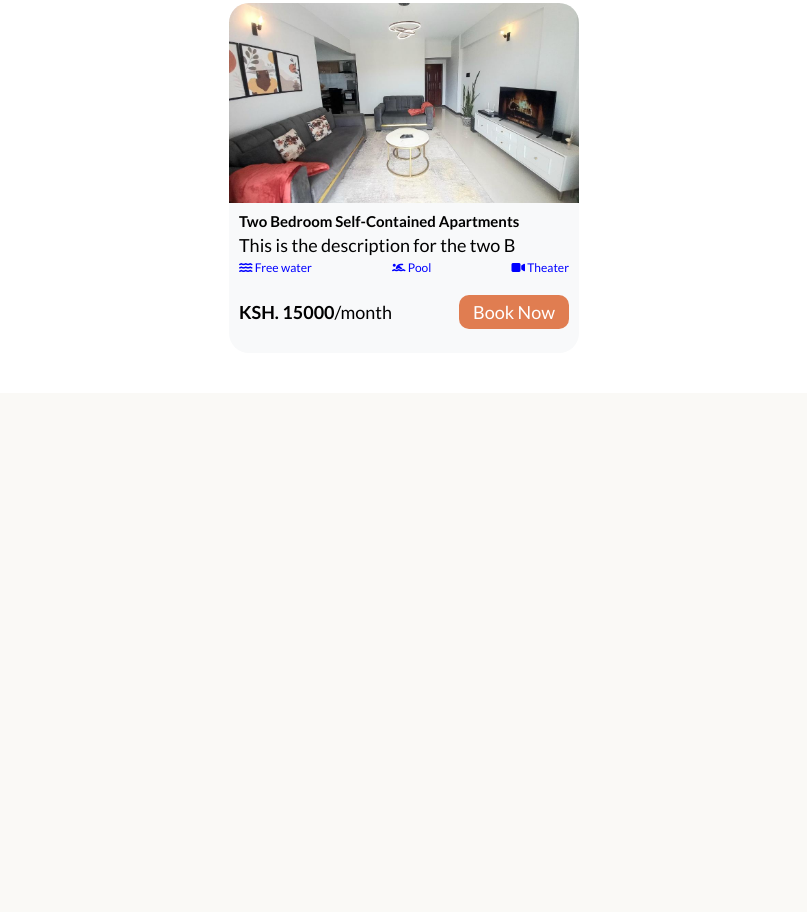
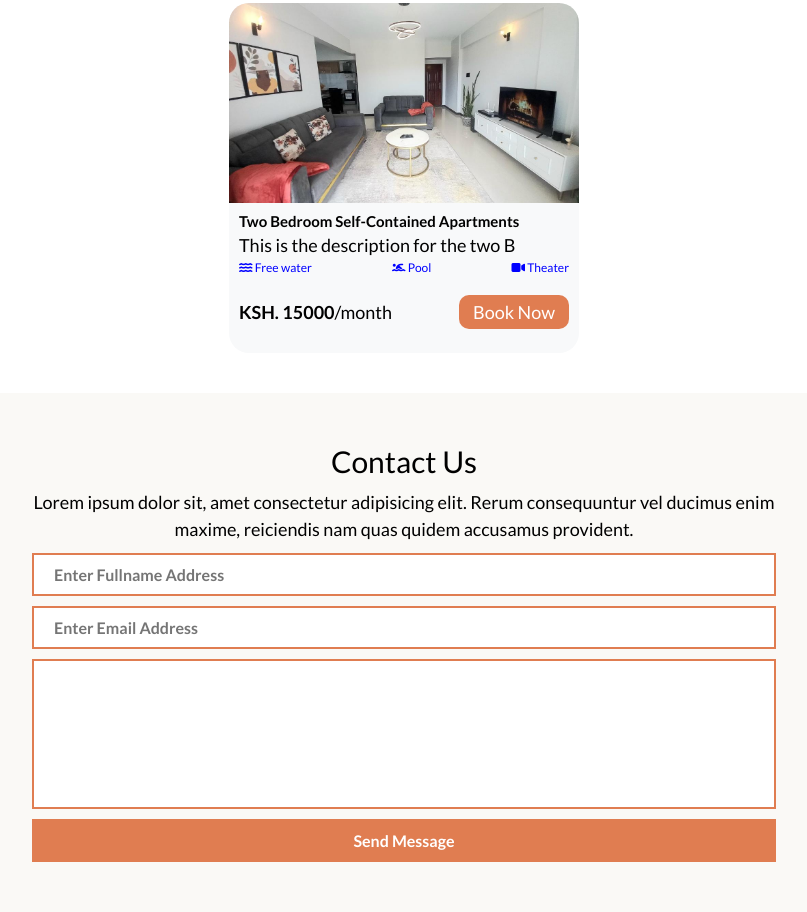
Before and after one commit to anthony-muuo/Urban-Apartment-Landing-Page, a website built with Vite: page index.html in a window 1280 px wide. Shown: the part 2061-2973 px from the top of the page, without its empty margins (236-1043 px from the left). Before the commit the page ends 2454 px from the top, so only its background shows below. Built offline with nearby package versions, Linux system fonts and the light colour scheme.

Commit message:
added a form for user to send us a message

```diff
--- a/index.html
+++ b/index.html
@@ -303,5 +303,20 @@
         <!-- end of two b self contained -->
       </div>
     </div>
+    <!-- contacts...information -->
+    <div class="contacts">
+      <h3 class="newslette-title">Contact Us</h3>
+      <p class="newsletter-text">
+        Lorem ipsum dolor sit, amet consectetur adipisicing elit. Rerum
+        consequuntur vel ducimus enim maxime, reiciendis nam quas quidem
+        accusamus provident.
+      </p>
+      <form class="newsletter-form">
+        <input type="text" placeholder="enter fullname address" />
+        <input type="email" placeholder="enter email address" />
+        <textarea name="messageSend" id="message"></textarea>
+        <button class="submit-btn">Send Message</button>
+      </form>
+    </div>
   </body>
 </html>
--- a/src/style.css
+++ b/src/style.css
@@ -174,6 +174,7 @@ h2 {
     font-size: 2rem;
   }
 }
+
 @media screen and (max-width: 43.75em) {
   .what {
     padding: 3rem 4rem;
@@ -303,3 +304,86 @@ h2 {
   align-items: center;
   font-size: 1.2rem;
 }
+.contacts {
+  padding: 5rem 2rem;
+  display: flex;
+  flex-direction: column;
+  align-items: center;
+}
+form > input {
+  font-family: inherit;
+  padding: 1rem 2rem;
+  border: none;
+  outline: none;
+  border: 2px solid var(--primary-color);
+  font-size: 1.6rem;
+  transition: all 0.4s;
+}
+
+form > input::placeholder {
+  text-transform: capitalize;
+  font-weight: 600;
+}
+
+.submit-btn {
+  font-family: inherit;
+  padding: 1rem 2rem;
+  border: none;
+  outline: none;
+  background-color: var(--primary-color);
+  color: var(--white-color);
+  font-weight: bold;
+  text-transform: capitalize;
+  font-size: 1.6rem;
+  border: 2px solid var(--primary-color);
+  cursor: pointer;
+}
+.newslette-title {
+  text-transform: capitalize;
+  font-size: 3rem;
+  font-weight: 500;
+  margin-bottom: 1rem;
+  text-align: center;
+}
+.newsletter-text {
+  width: 60%;
+  text-align: center;
+  color: var(--color-grey-dark);
+  line-height: 1.5;
+  margin-bottom: 1rem;
+}
+.newsletter-form {
+  display: flex;
+  flex-direction: column;
+  gap: 1rem;
+  width: 60%;
+}
+@media screen and (max-width: 56.25em) {
+  .newsletter-text {
+    width: 100%;
+  }
+}
+
+@media screen and (max-width: 25em) {
+  .newsletter-form {
+    display: flex;
+    flex-direction: column;
+    gap: 0.5rem;
+  }
+}
+textarea {
+  font-family: inherit;
+  padding: 1rem 2rem;
+  border: 2px solid var(--primary-color);
+  outline: none;
+  font-size: 1.6rem;
+  resize: none;
+  min-height: 150px;
+  transition: all 0.4s;
+  width: 100%;
+  box-sizing: border-box;
+}
+textarea::placeholder {
+  text-transform: capitalize;
+  font-weight: 600;
+}
```
